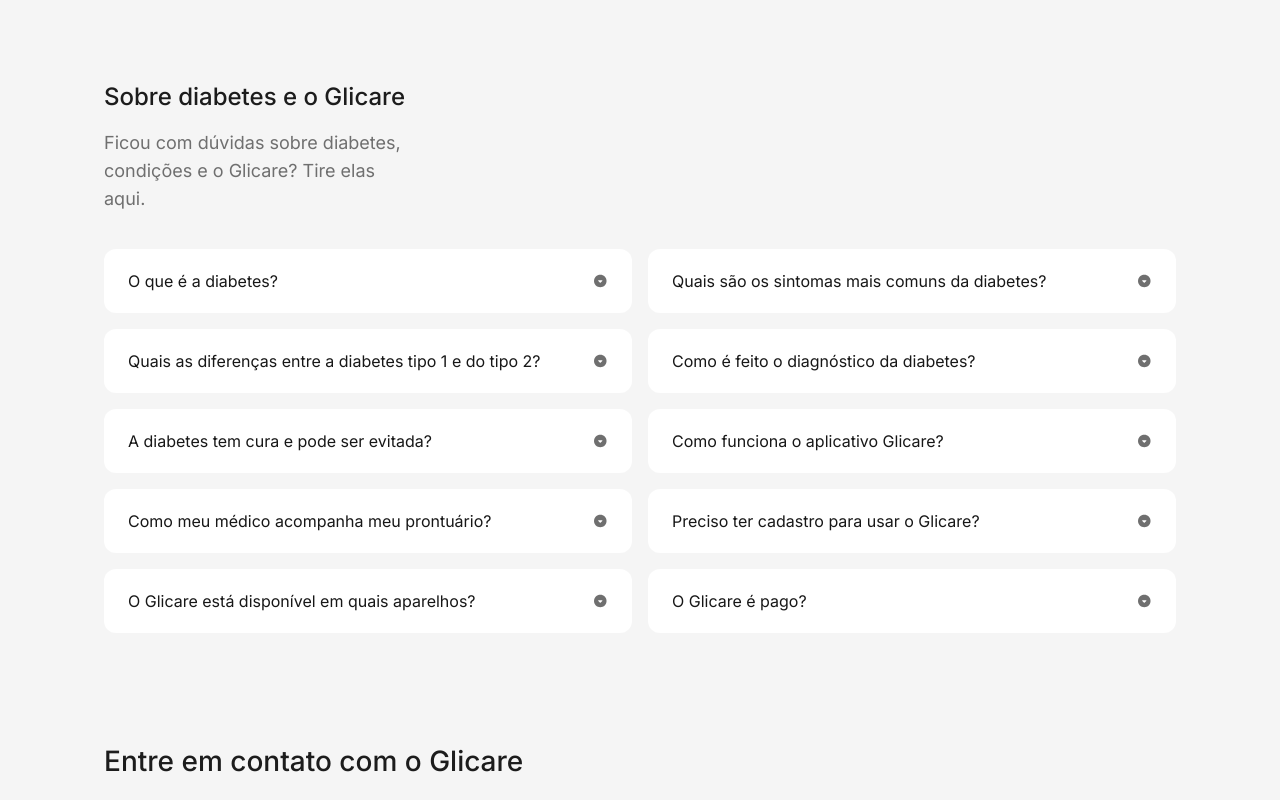
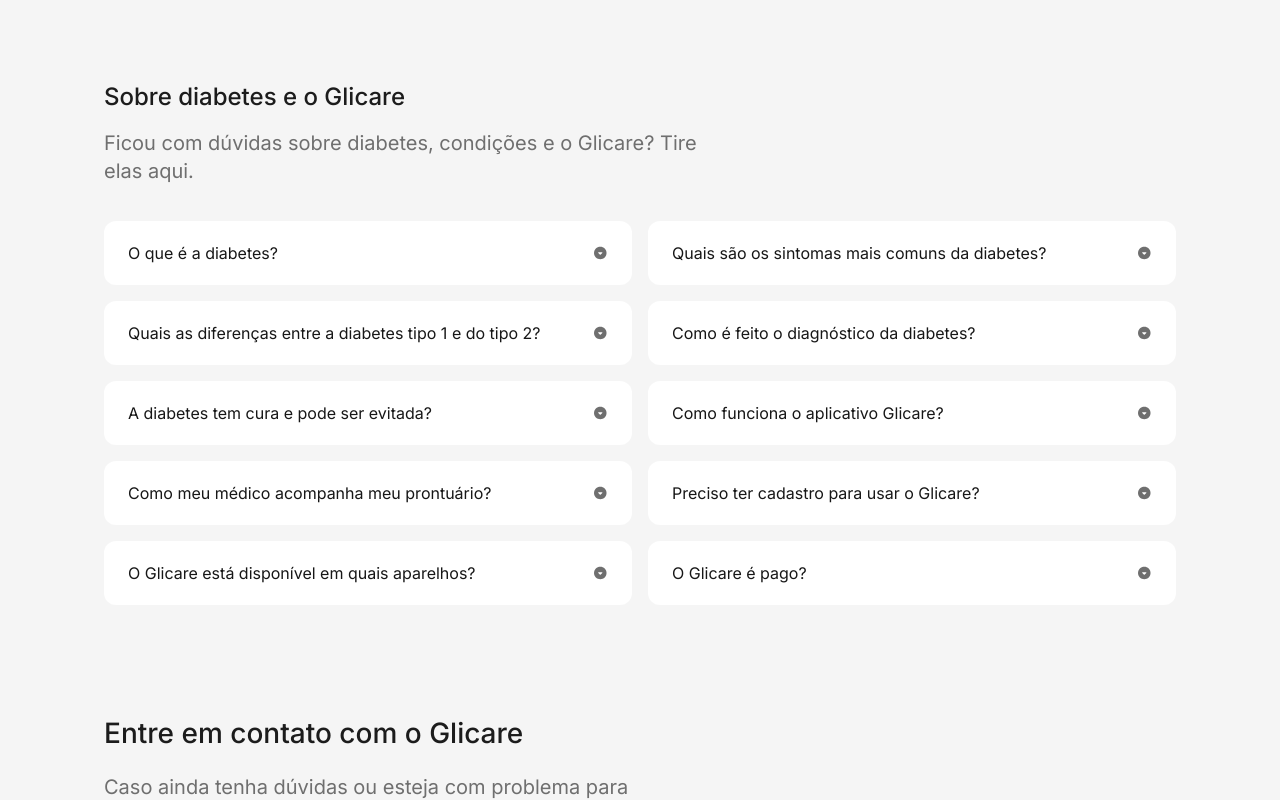
Before and after one commit to Daniel-san8/Glicare, a Next.js app in the folder Glicare/: page / in a window 1280 px wide. Shown: the part 3680-4480 px from the top of the page. Built offline with nearby package versions, Linux system fonts and the light colour scheme.

Commit message:
Atualizado o componente sobre o glicare para versão tablet

```diff
--- a/Glicare/src/app/components/about.tsx
+++ b/Glicare/src/app/components/about.tsx
@@ -51,10 +51,10 @@
     return <section className="lg:px-20 pt-16">
         <div className="pl-6 pr-20 pb-9">
             <h1 className="font-medium text-2xl text-gray-dark pb-4">Sobre diabetes e o Glicare</h1>
-            <p className="text-secondary-gray text-lg lg:pr-96 lg:mr-80">Ficou com dúvidas sobre diabetes, condições e o Glicare? Tire elas aqui.</p>
+            <p className="text-secondary-gray text-lg md:text-xl md:w-624">Ficou com dúvidas sobre diabetes, condições e o Glicare? Tire elas aqui.</p>
         </div>
 
-        <div className="w-full px-6 flex flex-col gap-4 pb-16 lg:grid lg:grid-cols-2 lg:items-start">
+        <div className="w-full px-6 flex flex-col gap-4 pb-16 md:grid md:grid-cols-2 md:items-start">
             {questionsAbout.map(({ question, response, id }) => {
                 return <DropDown key={id} title={question} description={response} background="white" />
             })}
```
